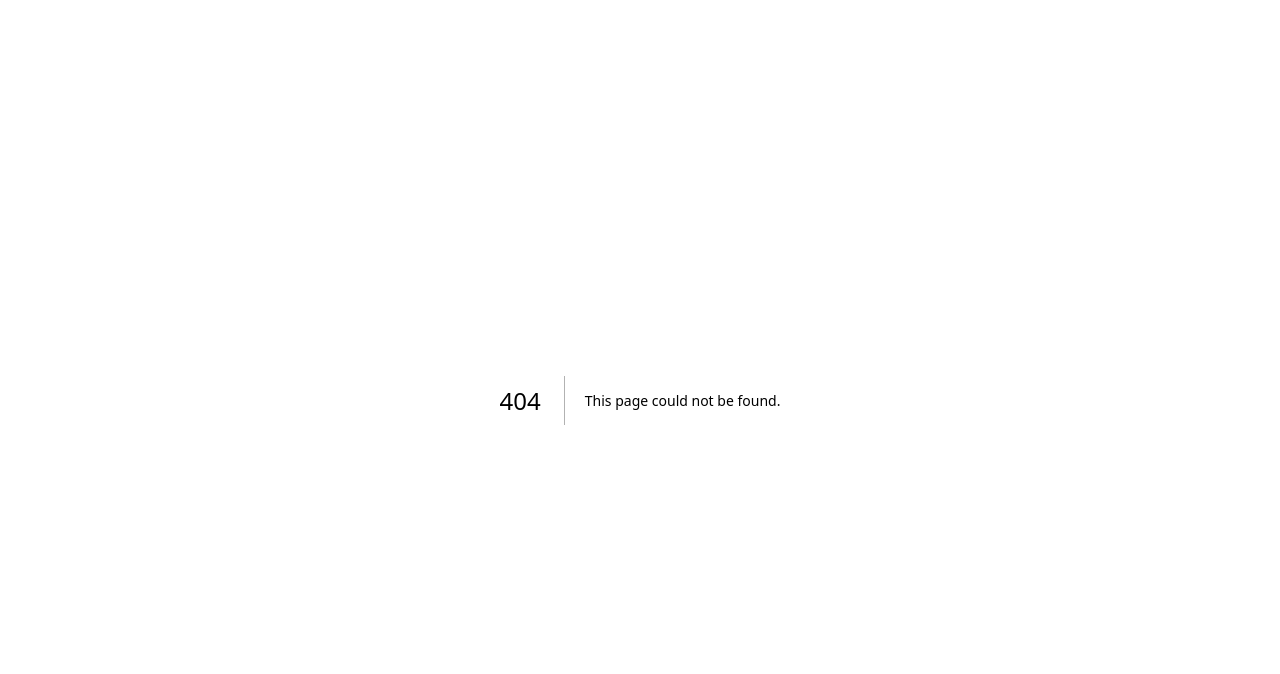
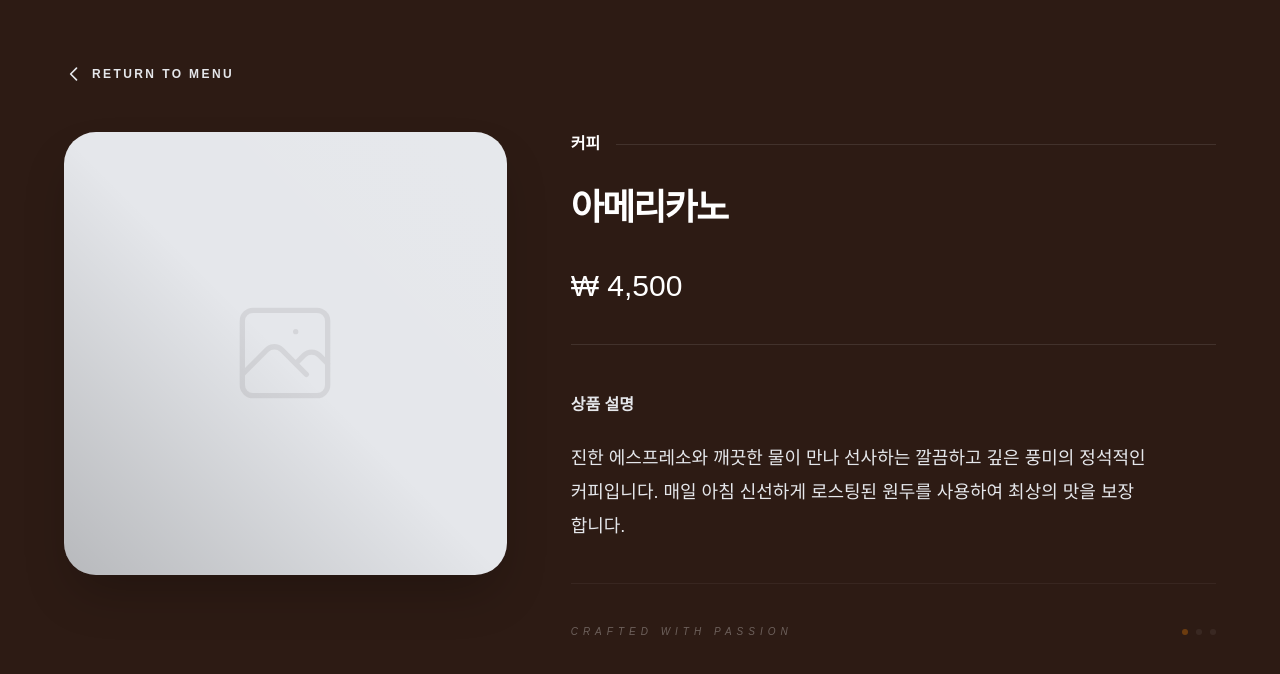
Before and after one commit to prgrms-be-devcourse/NBE9-11-1-Team04-Front, a Next.js app: page /products/1 in a window 1280 px wide. Before the commit this address had no page. Shown: the top 674 px of the page. Built offline with nearby package versions, Linux system fonts and the light colour scheme.

Commit message:
feat:#21 상품 상세 UI 및 관련 UI 수정

```diff
--- /dev/null
+++ b/src/app/products/[id]/page.tsx
@@ -0,0 +1,94 @@
+"use client";
+
+import React from 'react';
+import { useRouter } from 'next/navigation';
+
+export default function ProductDetailPage() {
+    const router = useRouter();
+
+    // UI 확인을 위한 데이터 (image_1.png 내용 반영)
+    const product = {
+        name: "아메리카노",
+        price: 4500,
+        description: "진한 에스프레소와 깨끗한 물이 만나 선사하는 깔끔하고 깊은 풍미의 정석적인 커피입니다. 매일 아침 신선하게 로스팅된 원두를 사용하여 최상의 맛을 보장합니다.",
+        category: "커피"
+    };
+
+    return (
+        <div className="min-h-screen bg-[#2D1B14] text-white p-8 md:p-16 flex flex-col items-center">
+            <div className="max-w-6xl w-full">
+                {/* 상단 네비게이션 */}
+                <button
+                    onClick={() => router.back()}
+                    className="mb-12 flex items-center text-gray-200 hover:text-white transition-all group"
+                >
+                    <svg className="w-5 h-5 mr-2 transform group-hover:-translate-x-1 transition-transform" fill="none" stroke="currentColor" viewBox="0 0 24 24">
+                        <path strokeLinecap="round" strokeLinejoin="round" strokeWidth="2" d="M15 19l-7-7 7-7" />
+                    </svg>
+                    <span className="text-xs font-bold tracking-[0.2em] uppercase">Return to Menu</span>
+                </button>
+
+                {/* 메인 레이아웃 (이미지 비중을 줄이기 위해 col-span 조정) */}
+                <div className="grid grid-cols-1 lg:grid-cols-12 gap-16 items-start">
+                    {/* 상품 이미지 영역 (전체 12컬럼 중 5컬럼만 차지) */}
+                    <div className="lg:col-span-5 aspect-square bg-gray-200 rounded-[2rem] flex items-center justify-center shadow-2xl relative overflow-hidden group">
+                        <div className="text-[#4D4443] transition-transform duration-700 group-hover:scale-105">
+                            <svg className="w-32 h-32 opacity-10" fill="none" stroke="currentColor" viewBox="0 0 24 24">
+                                <path strokeLinecap="round" strokeLinejoin="round" strokeWidth="1" d="M4 16l4.586-4.586a2 2 0 012.828 0L16 16m-2-2l1.586-1.586a2 2 0 012.828 0L20 14m-6-6h.01M6 20h12a2 2 0 002-2V6a2 2 0 00-2-2H6a2 2 0 00-2 2v12a2 2 0 002 2z" />
+                            </svg>
+                        </div>
+                        {/* 은은한 내부 조명 효과 */}
+                        <div className="absolute inset-0 bg-gradient-to-tr from-black/20 via-transparent to-white/5 pointer-events-none" />
+                    </div>
+
+                    {/* 상품 정보 영역 (나머지 7컬럼 차지) */}
+                    <div className="lg:col-span-7 flex flex-col justify-start">
+                        <div className="mb-10">
+                            {/* 카테고리 & 구분선 */}
+                            <div className="flex items-center gap-4 mb-8">
+                                <span className="text-white-400 text-s font-black uppercase">
+                                    {product.category}
+                                </span>
+                                <div className="h-px flex-1 bg-white/10" />
+                            </div>
+
+                            {/* 상품명 */}
+                            <h1 className="text-4xl font-black mb-10 leading-[1.1] tracking-tighter max-w-lg">
+                                {product.name}
+                            </h1>
+
+                            {/* 가격 */}
+                            <div className="flex items-baseline gap-2 mb-12 border-b border-white/10 pb-10">
+                                <p className="text-3xl font-extralight text-white">
+                                    ₩ {product.price.toLocaleString()}
+                                </p>
+                            </div>
+
+                            {/* 설명 */}
+                            <div className="space-y-6 max-w-xl">
+                                <h3 className="text-s font-black uppercase  text-gray-200">
+                                    상품 설명
+                                </h3>
+                                <p className="text-gray-200 leading-[1.9] text-lg font-light">
+                                    {product.description}
+                                </p>
+                            </div>
+                        </div>
+
+                        {/* 하단 디자인 데코레이션 */}
+                        <div className="mt-auto pt-10 border-t border-white/5">
+                            <div className="flex justify-between items-center opacity-30">
+                                <span className="text-[10px] font-medium tracking-[0.5em] uppercase italic">Crafted with Passion</span>
+                                <div className="flex gap-2">
+                                    <div className="w-1.5 h-1.5 rounded-full bg-orange-400" />
+                                    <div className="w-1.5 h-1.5 rounded-full bg-white/20" />
+                                    <div className="w-1.5 h-1.5 rounded-full bg-white/20" />
+                                </div>
+                            </div>
+                        </div>
+                    </div>
+                </div>
+            </div>
+        </div>
+    );
+}
--- a/src/components/OrderComplete.tsx
+++ b/src/components/OrderComplete.tsx
@@ -4,7 +4,7 @@ import { CheckCircle2, Ticket, ArrowLeft } from 'lucide-react';
 import { Tag } from 'lucide-react';
 export default function OrderComplete({ orderData, onBackToMain }: any) {
     return (
-        <div className="fixed inset-0 z-50 bg-[#2D1B14] flex items-center justify-center p-4">
+        <div className="fixed inset-0 z-50 bg-[#2D2423] flex items-center justify-center p-4">
             <div className="max-w-md w-full bg-white rounded-[2.5rem] shadow-2xl shadow-black/5 overflow-hidden border border-[#E5E0DD]">
                 <div className="p-10 text-center">
                     <div className="inline-flex items-center justify-center w-20 h-20 bg-gray-50 rounded-full mb-6">
@@ -23,13 +23,13 @@ export default function OrderComplete({ orderData, onBackToMain }: any) {
                                         </div>
                                         <span className="font-bold text-gray-800 text-sm">{p.name} <span className="text-gray-400 font-medium ml-1">x{p.quantity}</span></span>
                                     </div>
-                                    <span className="font-bold text-gray-900 text-sm">&#8361;{(p.price * p.quantity).toLocaleString()}</span>
+                                    <span className="font-bold text-gray-900 text-sm">&#8361; {(p.price * p.quantity).toLocaleString()}</span>
                                 </div>
                             ))}
                         </div>
                         <div className="pt-4 flex justify-between items-center border-t border-gray-200 mt-2">
                             <span className="text-sm font-bold text-gray-500">Total Price</span>
-                            <span className="text-2xl font-black text-gray-950">&#8361;{orderData.totalPrice.toLocaleString()}</span>
+                            <span className="text-2xl font-black text-gray-950">&#8361; {orderData.totalPrice.toLocaleString()}</span>
                         </div>
                     </div>
 
--- a/src/components/ProductCard.tsx
+++ b/src/components/ProductCard.tsx
@@ -12,6 +12,7 @@ export default function ProductCard({ product,children }: { product: Product, ch
         <h3 className="text-sm font-medium text-gray-900">{product.name}</h3>
         <p className="text-lg font-bold text-gray-900">&#8361;{product.price}</p>
         <p className="text-xs text-gray-500">{product.description}</p>
+        <button></button>
       </div>
 
     </div>
```
